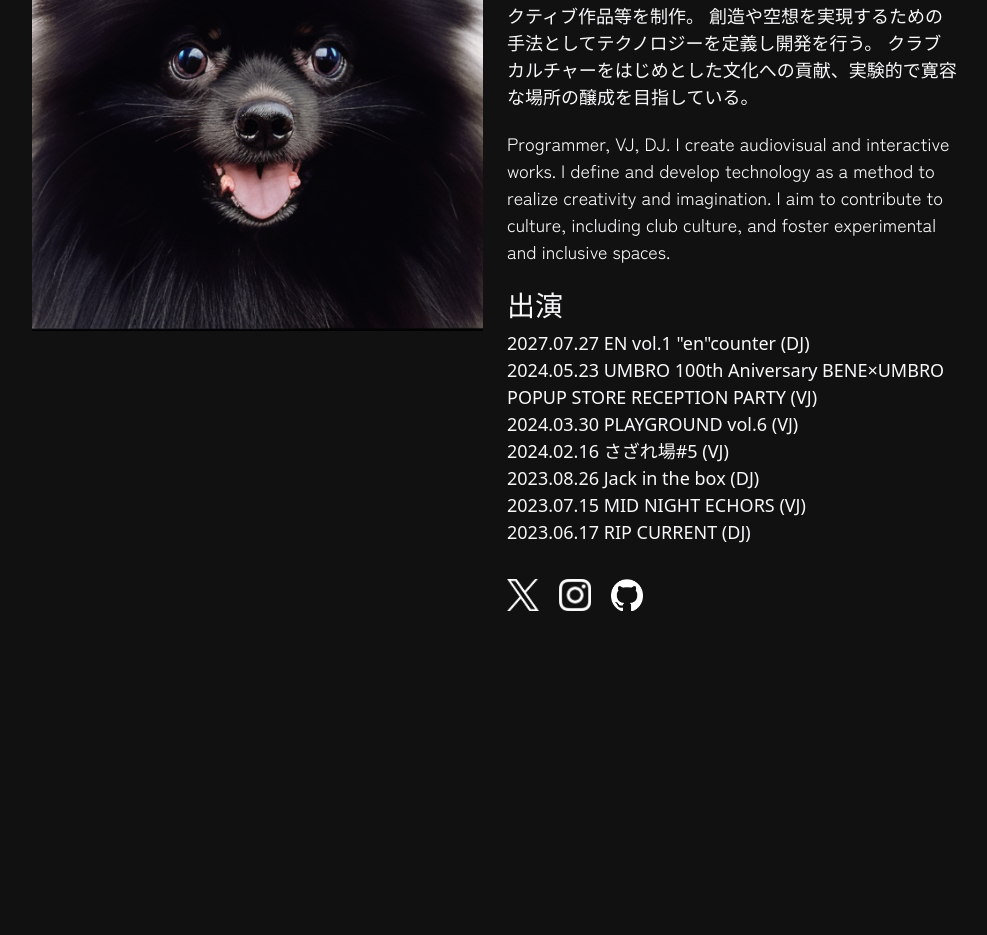
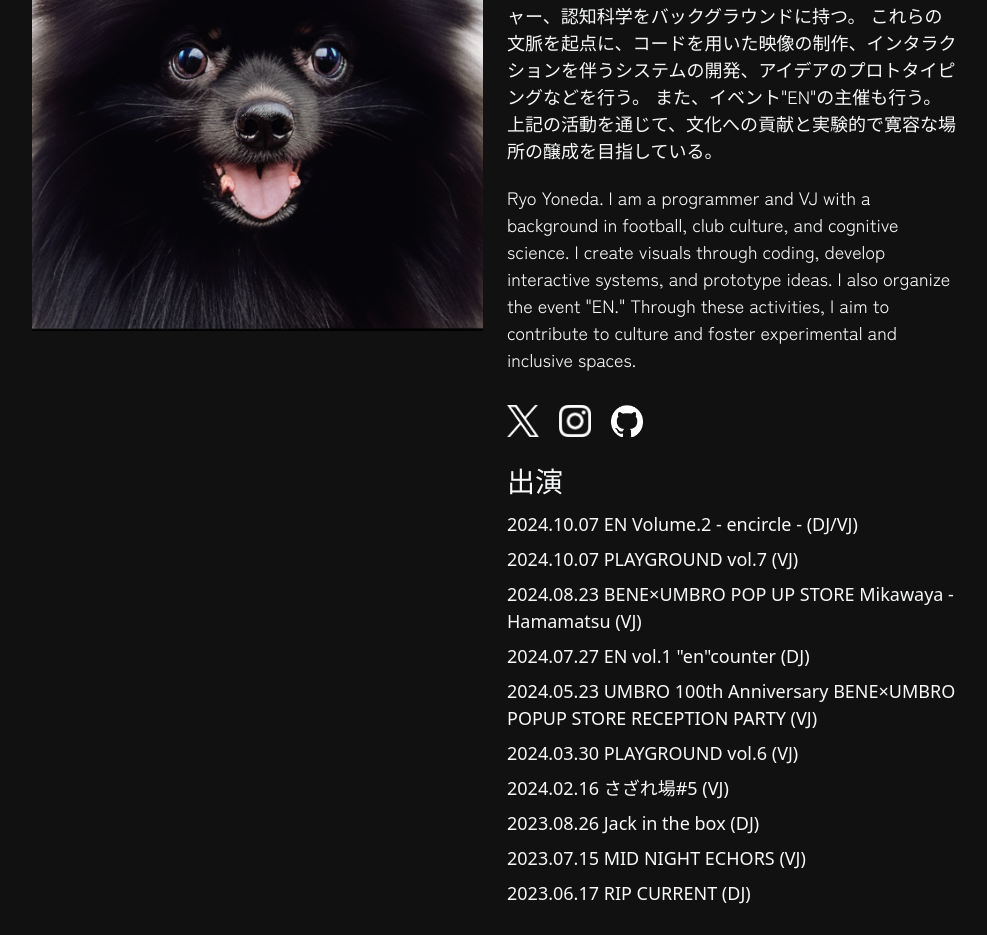
Before and after one commit to black-pomeranian/blapome-portfolio, a React (Create React App) app: page /about in a window 1280 px wide. Shown: the part 240-1175 px from the top of the page, without its empty margins (145-1132 px from the left). Before the commit the page ends 871 px from the top, so only its background shows below. Built offline with nearby package versions, Linux system fonts and the light colour scheme.

Commit message:
プロフィール更新

```diff
--- a/src/components/About.js
+++ b/src/components/About.js
@@ -17,27 +17,18 @@ const About = () => {
           <h1 className="about-title text-start mb-3">Black Pomeranian</h1>
 
           <p className="profile-jp text-start mb-1 py-2">
-            プログラマ、VJ、DJ。オーディオビジュアル、インタラクティブ作品等を制作。
-            創造や空想を実現するための手法としてテクノロジーを定義し開発を行う。
-            クラブカルチャーをはじめとした文化への貢献、実験的で寛容な場所の醸成を目指している。
+            米田凌。
+            プログラマー、VJ。サッカー、クラブカルチャー、認知科学をバックグラウンドに持つ。
+            これらの文脈を起点に、コードを用いた映像の制作、インタラクションを伴うシステムの開発、アイデアのプロトタイピングなどを行う。
+            また、イベント"EN"の主催も行う。
+            上記の活動を通じて、文化への貢献と実験的で寛容な場所の醸成を目指している。
           </p>
           <p className="profile-en text-start py-2">
-          Programmer, VJ, DJ. I create audiovisual and interactive works.
-          I define and develop technology as a method to realize creativity and imagination.
-          I aim to contribute to culture, including club culture, and foster experimental and inclusive spaces.
-          </p>
-          <h3 className="about-performance text-start m-0">出演</h3>
-          <div className="performance-jp text-start py-2">
-            <p className="performance">
-              2027.07.27 EN vol.1 "en"counter (DJ)<br></br>
-              2024.05.23 UMBRO 100th Aniversary BENE×UMBRO POPUP STORE RECEPTION PARTY (VJ)<br></br>
-              2024.03.30 PLAYGROUND vol.6 (VJ)<br></br>
-              2024.02.16 さざれ場#5 (VJ)<br></br>
-              2023.08.26 Jack in the box (DJ)<br></br>
-              2023.07.15 MID NIGHT ECHORS (VJ)<br></br>
-              2023.06.17 RIP CURRENT (DJ)<br></br>
-            </p>
-          </div>
+          Ryo Yoneda.
+          I am a programmer and VJ with a background in football, club culture, and cognitive science.
+          I create visuals through coding, develop interactive systems, and prototype ideas.
+          I also organize the event "EN."
+          Through these activities, I aim to contribute to culture and foster experimental and inclusive spaces.          </p>
 
           <div className="sns">
             <div className="text-start mb-2 py-2">
@@ -48,6 +39,24 @@ const About = () => {
               </ul>
             </div>
           </div>
+
+          <h3 className="about-performance text-start m-0 pt-2">出演</h3>
+          <div className="performance-jp text-start py-2">
+            <ul className="performance list-unstyled space-y-8">
+              <li className="py-1">2024.10.07 EN Volume.2 - encircle - (DJ/VJ)</li>
+              <li className="py-1">2024.10.07 PLAYGROUND vol.7 (VJ)</li>
+              <li className="py-1">2024.08.23 BENE×UMBRO POP UP STORE Mikawaya - Hamamatsu (VJ)</li>
+              <li className="py-1">2024.07.27 EN vol.1 "en"counter (DJ)</li>
+              <li className="py-1">2024.05.23 UMBRO 100th Anniversary BENE×UMBRO POPUP STORE RECEPTION PARTY (VJ)</li>
+              <li className="py-1">2024.03.30 PLAYGROUND vol.6 (VJ)</li>
+              <li className="py-1">2024.02.16 さざれ場#5 (VJ)</li>
+              <li className="py-1">2023.08.26 Jack in the box (DJ)</li>
+              <li className="py-1">2023.07.15 MID NIGHT ECHORS (VJ)</li>
+              <li className="py-1">2023.06.17 RIP CURRENT (DJ)</li>
+            </ul>
+          </div>
+
+
         </div>
       </div>
     </div>
```
